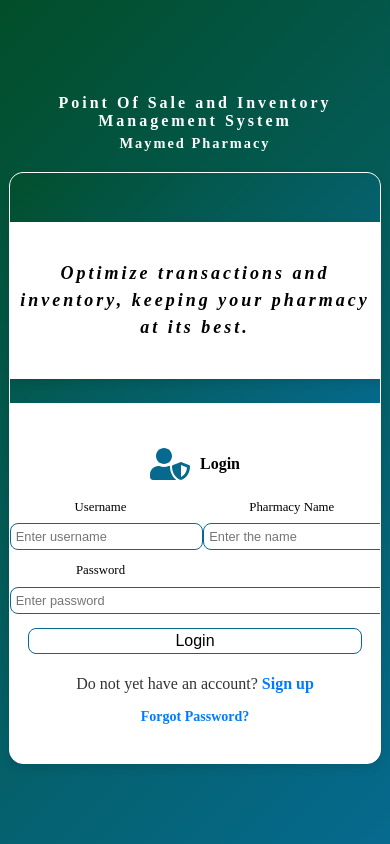
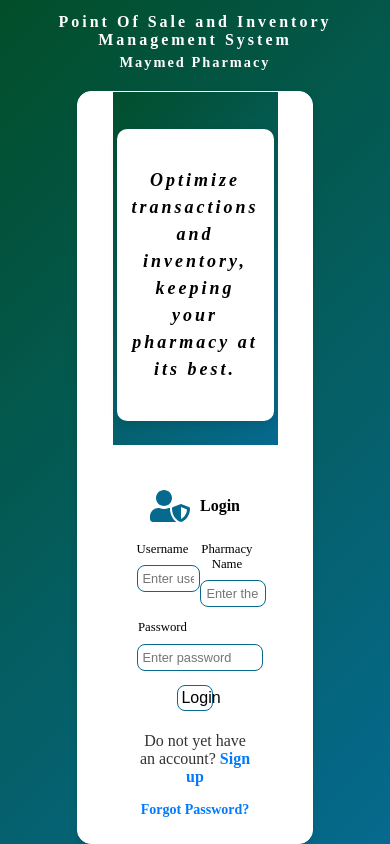
Before and after one commit to pharmacysystem950-hub/noorhayapharmacysystem, a React (Create React App) app: page / in a window 390 px wide. Built offline with nearby package versions, Linux system fonts and the light colour scheme.

Commit message:
Improve login page responsiveness (row + column)

```diff
--- a/src/styles/LoginPage.css
+++ b/src/styles/LoginPage.css
@@ -348,14 +348,14 @@
 /* Mobile Phones */
 @media (max-width: 768px) {
   .login-row {
-    width: 90%;
+    width: 60%;
     flex-direction: column;
     height: auto;
   }
 
   .left-side,
   .right-side {
-    width: 100%;
+    width: 50%;
     padding: 1.5rem;
   }
 
@@ -365,14 +365,14 @@
   }
 
   .login-button {
-    width: 80%;
+    width: 40%;
   }
 }
 
 /* Very Small Phones */
 @media (max-width: 480px) {
   .login-row {
-    width: 95%;
+    width: 60%;
   }
 
   .header-text h2 {
@@ -384,6 +384,6 @@
   }
 
   .login-button {
-    width: 90%;
+    width: 30%;
   }
 }
```
